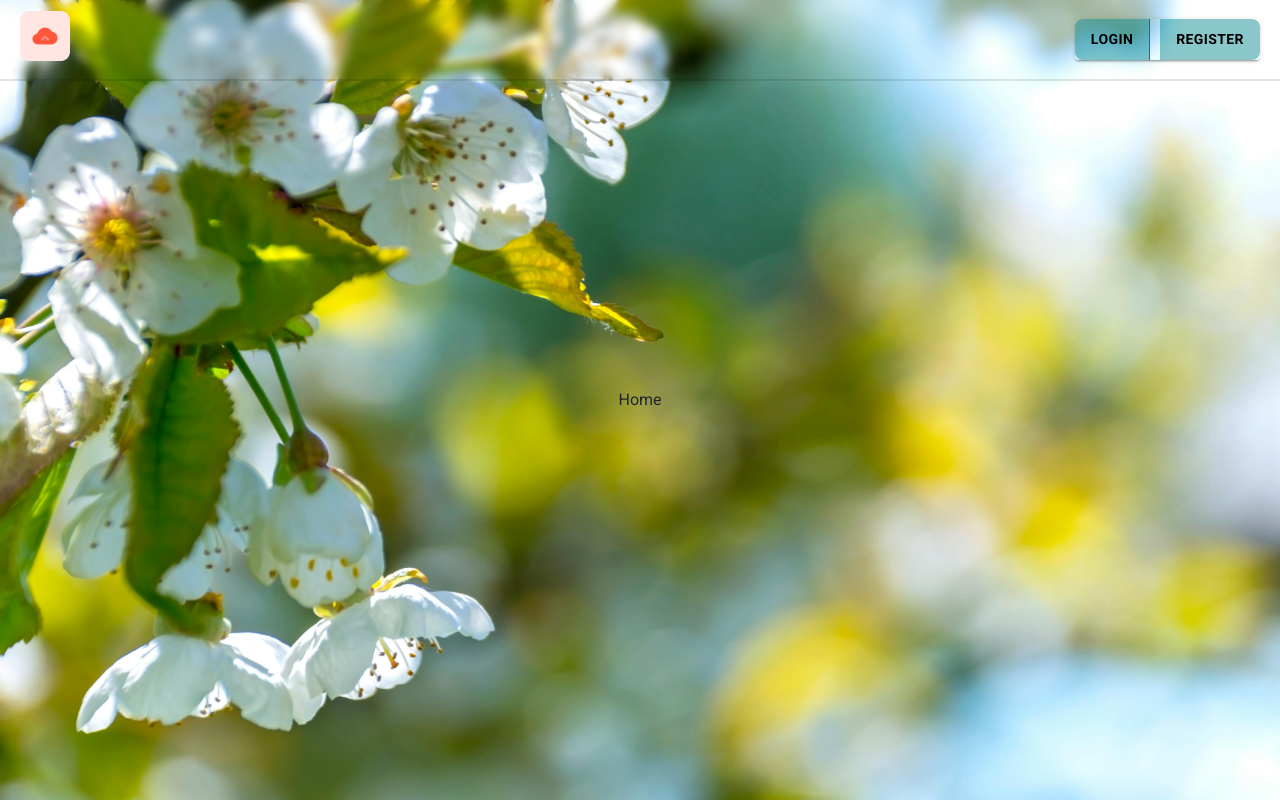
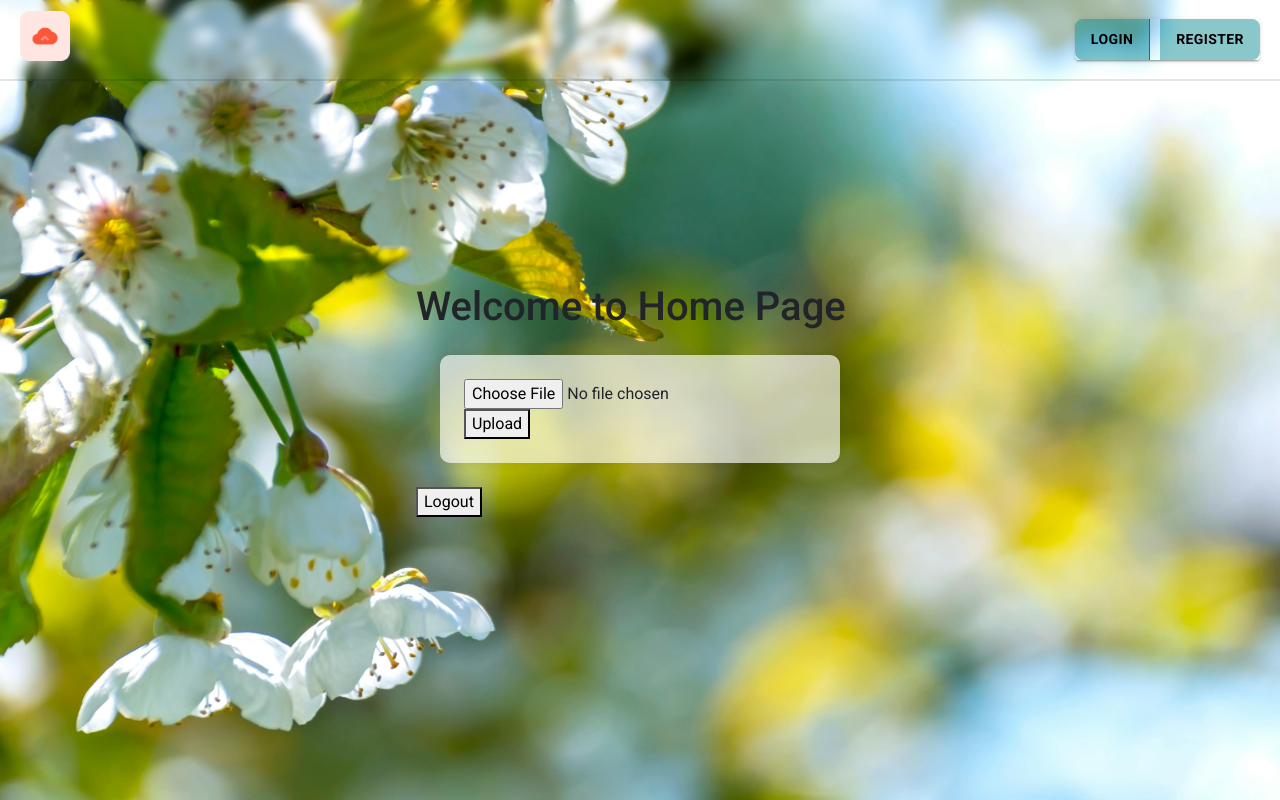
Before and after one commit to piku5445/ImageVault-, a React (Vite) app in the folder client/: page / in a window 1280 px wide. Built offline with nearby package versions, Linux system fonts and the light colour scheme.

Commit message:
add image upload feature; enhance home page layout and styling; refactor login and registration logic

```diff
--- /dev/null
+++ b/client/src/components/Home.css
@@ -0,0 +1,10 @@
+.images{
+padding: 24px;
+margin:24px;
+display: flex;
+background: rgba(255, 255, 255, 0.648);
+width: 400px;
+border-radius: 10px;
+box-shadow: 0 0 10px rgba(0, 0, 0, 0.1);
+transition: box-shadow 0.3s ease-in-out, border-color 0.3s ease-in-out;
+}
--- a/client/src/components/Home.jsx
+++ b/client/src/components/Home.jsx
@@ -1,10 +1,96 @@
-import React from 'react'
+import React, { useState ,useEffect} from 'react'
 import ImageUpload from './Image'
 import img1 from '../assets/img1.jpg'
+import { useNavigate } from 'react-router-dom'
+import "./Home.css"
 const Home = () => {
+
+  const [login,setLoggedin]=useState('')
+  const[images,setImages]=useState([])
+  const[upload,setUpload]=useState("")
+  const navigate=useNavigate()
+  useEffect(()=>{
+    setLoggedin(localStorage.getItem('name'))
+  },[])
+
+  const uploadImag=async()=>{
+
+    try{
+      const url="http://localhost:3000/api/website/image/upload"
+      const response=await fetch(url,{
+        method:"POST",
+         headers:{
+          "Content-type":"application/json"
+         }
+      })
+
+
+
+    }catch(e){
+        alert(e)
+
+
+    }
+  }
+
+
+  const fetchProducts=async()=>{
+    try{
+
+
+
+      const url="http://localhost:3000/api/website/image/get"
+      const response = await fetch(url, {
+        method: "GET",
+        headers: {
+          "Authorization": `Bearer ${localStorage.getItem('token')}`, // Add 'Bearer ' prefix
+          "Content-Type": "application/json",
+        },
+        body:JSON.stringify({username:Name,email,password})
+      });
+
+
+      const result=await response.json()
+      console.log(result)
+      setImages(result.data)
+
+    }catch(err){
+      console.log(err)
+    }
+  }
+  useEffect(()=>{
+    fetchProducts()
+  },[])
+  const handelLoggedout=()=>{
+    localStorage.removeItem('name')
+    localStorage.removeItem('token')
+    setTimeout(()=>{
+      alert('Logged out successfully')
+       navigate('/login')
+    },1000)
+
+  }
   return (
     <div>
-       Home
+      <div>
+        <h1>Welcome to Home Page</h1>
+        <div className='images'>
+         <ImageUpload/>
+
+        </div>
+        <h1>{login}</h1>
+        <button onClick={handelLoggedout}>Logout</button>
+        <div>{
+          images.map((item,key)=>{
+            return (<div key={key}>
+              <img src={item.url} alt="Preview" width={200} />
+              </div>)
+          })          }
+
+        </div>
+
+
+      </div>
     </div>
   )
 }
--- a/client/src/components/Login.jsx
+++ b/client/src/components/Login.jsx
@@ -53,10 +53,10 @@ function LoginPage() {
     console.log(user, password);
   };
 
-  const handleSubmit = async(event) => {
+  const handleSubmit = async (event) => {
     event.preventDefault();
     if (!user || !password) {
-        error();
+      error();
     } else {
       success();
     }
@@ -65,21 +65,38 @@ function LoginPage() {
       password,
     });
     // Add logic to handle form submission here
-    try{
-      const url="http://localhost:3000/api/website/user/login";
-      const response=await fetch(url,{
-        method:"POST",
-        headers:{
-          'content-type':'application/json'
+    try {
+      const url = "http://localhost:3000/api/website/user/login";
+      const response = await fetch(url, {
+        method: "POST",
+        headers: {
+          'content-type': 'application/json'
         },
-        body:JSON.stringify({username:user,password})
+        body: JSON.stringify({ username: user, password })
 
       })
-      const data=await response.json();
+      const data = await response.json();
       console.log(data);
+      const { status, message, err ,accessToken,username} = data;
+      if (status) {
+      alert("user logged in successfully")
 
-    }catch(e){
-console.log(e);
+       localStorage.setItem('name',username);
+       localStorage.setItem('token',accessToken);
+       setTimeout(()=>{
+        navigate('/')
+       })
+
+      }
+      else if (err) {
+        const detail = err.details[0].message
+        console.log(detail);
+        error();
+      }
+
+
+    } catch (e) {
+      console.log(e);
     }
   };
 
--- a/client/src/components/Register.jsx
+++ b/client/src/components/Register.jsx
@@ -7,19 +7,57 @@ import { Link, useNavigate } from 'react-router-dom';
 
 function Register() {
  const navigate=useNavigate()
-  const [Name, setName] = useState([]);
-  const [email, setEmail] = useState([]);
-  const [password, setPassword] = useState([]);
+  const [Name, setName] = useState("");
+  const [email, setEmail] = useState("");
+  const [password, setPassword] = useState("");
+const handelChange=(e)=>{
+  const {name,value}=e.target
+  if(name==='Name'){
+    setName(value)
+  }
+  if(name==='email'){
+    setEmail(value)
+  }
+  if(name==='password'){
+    setPassword(value)
+  }
+  console.log(Name,email,password)
+}
+  const handleSubmit = async(e) => {
+    e.preventDefault();
+   if(!Name || !email || !password){
+     alert('All fields are required')
+   }else{
+    navigate('/')
+   }
+    // Add logic to handle form submission here
+    try{
+      const url="http://localhost:3000/api/website/user/register"
+      const response=await fetch(url,{
+        method:"POST",
+        headers:{
+          'content-type':'application/json'
+        },
+        body:JSON.stringify({username:Name,email,password})
+      })
+      const data=await response.json();
+      console.log(data)
+      const {status,message,err}=data;
+      if(status){
+        alert('User registered successfully')
+        navigate('/login')
+      }
+      else if(err){
+        const detail=err.details[0].message
+        console.log(detail)
+        alert(detail)
 
-  const handleSubmit = (e) => {
-    e.preventDefault();
-    console.log('Registration data:', {
-      firstName,
-      Name,
-      email,
-      password,
-    });
-    // Add logic to handle form submission here
+      }
+
+    }
+    catch(e){
+      console.log(e)
+    }
   };
 
   return (
@@ -42,7 +80,7 @@ function Register() {
             name="Name"
             autoComplete="family-name"
             value={Name}
-            onChange={(e) => setName(e.target.value)}
+            onChange={ handelChange}
             sx={{ mb: 2 }}
           />
           <TextField
@@ -52,7 +90,7 @@ function Register() {
             name="email"
             autoComplete="email"
             value={email}
-            onChange={(e) => setEmail(e.target.value)}
+            onChange={handelChange}
             sx={{ mb: 2 }}
           />
           <TextField
@@ -63,7 +101,7 @@ function Register() {
             id="password"
             autoComplete="new-password"
             value={password}
-            onChange={(e) => setPassword(e.target.value)}
+            onChange={handelChange}
             sx={{ mb: 2 }}
           />
         </FormGroup>
```
Also changed, not shown: client/src/components/images.css (added), 2 other files (tests, documents, lock files or other folders).
